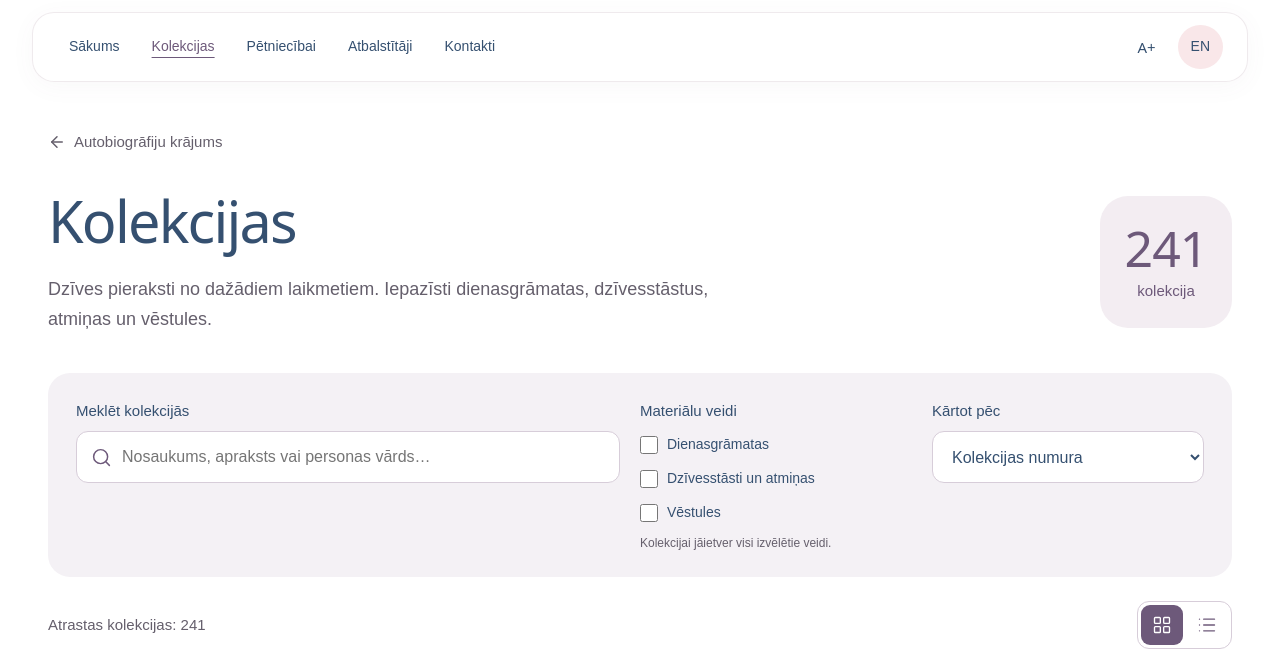
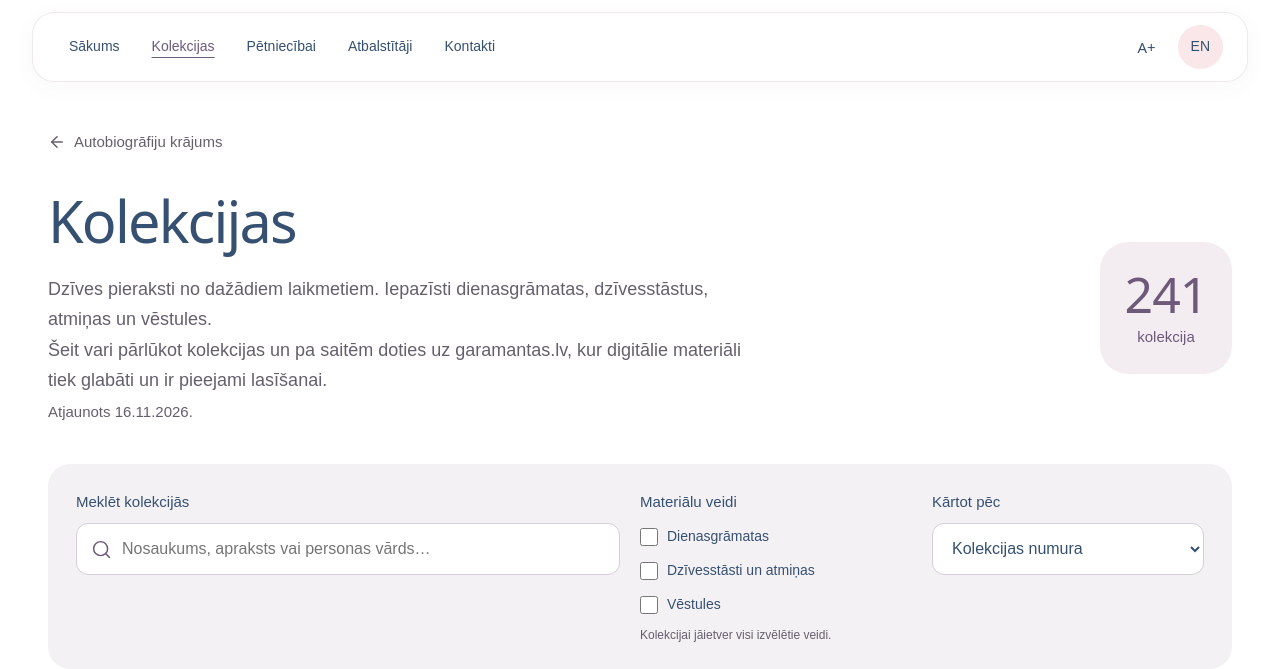
Before and after one commit to ul-dhc/autobiografijas-lv, an Astro site: page /kolekcijas in a window 1280 px wide. Shown: the top 669 px of the page. Built offline with nearby package versions, Linux system fonts and the light colour scheme; Astro itself is replaced by a stand-in of ours.

Commit message:
Remove statistics links and clarify catalogue archive access

```diff
--- a/src/components/CollectionCatalogue.astro
+++ b/src/components/CollectionCatalogue.astro
@@ -15,7 +15,10 @@ const en = lang === 'en';
   <section class="shell catalogue" data-catalogue data-lang={lang}>
     <div class="catalogue-intro">
       <a class="catalogue-back" href={localUrl(en ? 'en/' : '')}><LucideIcon name="arrow-left" /> {en ? 'Autobiography Collection' : 'Autobiogrāfiju krājums'}</a>
-      <div class="catalogue-heading"><div><h1>{en ? 'Collections' : 'Kolekcijas'}</h1><p>{en ? 'Personal writings across generations. Discover diaries, life stories, memoirs and letters.' : 'Dzīves pieraksti no dažādiem laikmetiem. Iepazīsti dienasgrāmatas, dzīvesstāstus, atmiņas un vēstules.'}</p></div><span class="catalogue-total"><strong>{catalogue.length}</strong>{en ? 'collections' : 'kolekcija'}</span></div>
+      <div class="catalogue-heading"><div><h1>{en ? 'Collections' : 'Kolekcijas'}</h1><p>{en ? 'Personal writings across generations. Discover diaries, life stories, memoirs and letters.' : 'Dzīves pieraksti no dažādiem laikmetiem. Iepazīsti dienasgrāmatas, dzīvesstāstus, atmiņas un vēstules.'}</p>
+        <p>{en ? 'Browse the collections here and follow the links to ' : 'Šeit vari pārlūkot kolekcijas un pa saitēm doties uz '}<a href={en ? 'https://garamantas.lv/en/repository/1115628/Autobiografiju-krajums' : 'https://garamantas.lv/lv/repository/1115628/Autobiografiju-krajums'} target="_blank" rel="noopener noreferrer">garamantas.lv</a>{en ? ', where the digitised materials are preserved and made available.' : ', kur digitālie materiāli tiek glabāti un ir pieejami lasīšanai.'}</p>
+        <p><small>{en ? 'Updated ' : 'Atjaunots '}<time datetime="2026-11-16">{en ? '16 November 2026' : '16.11.2026.'}</time></small></p>
+      </div><span class="catalogue-total"><strong>{catalogue.length}</strong>{en ? 'collections' : 'kolekcija'}</span></div>
     </div>
     <form class="catalogue-controls" data-catalogue-controls data-mobile-filters-open="false" hidden role="search">
       <div class="catalogue-search-field"><label for="catalogue-query">{en ? 'Search collections' : 'Meklēt kolekcijās'}</label><div class="catalogue-input-wrap"><LucideIcon name="search" /><input id="catalogue-query" name="q" type="search" placeholder={en ? 'Title, description or name…' : 'Nosaukums, apraksts vai personas vārds…'} autocomplete="off" /></div></div>
```
Also changed, not shown: src/components/CollectionStats.astro (+2 -7 lines).
